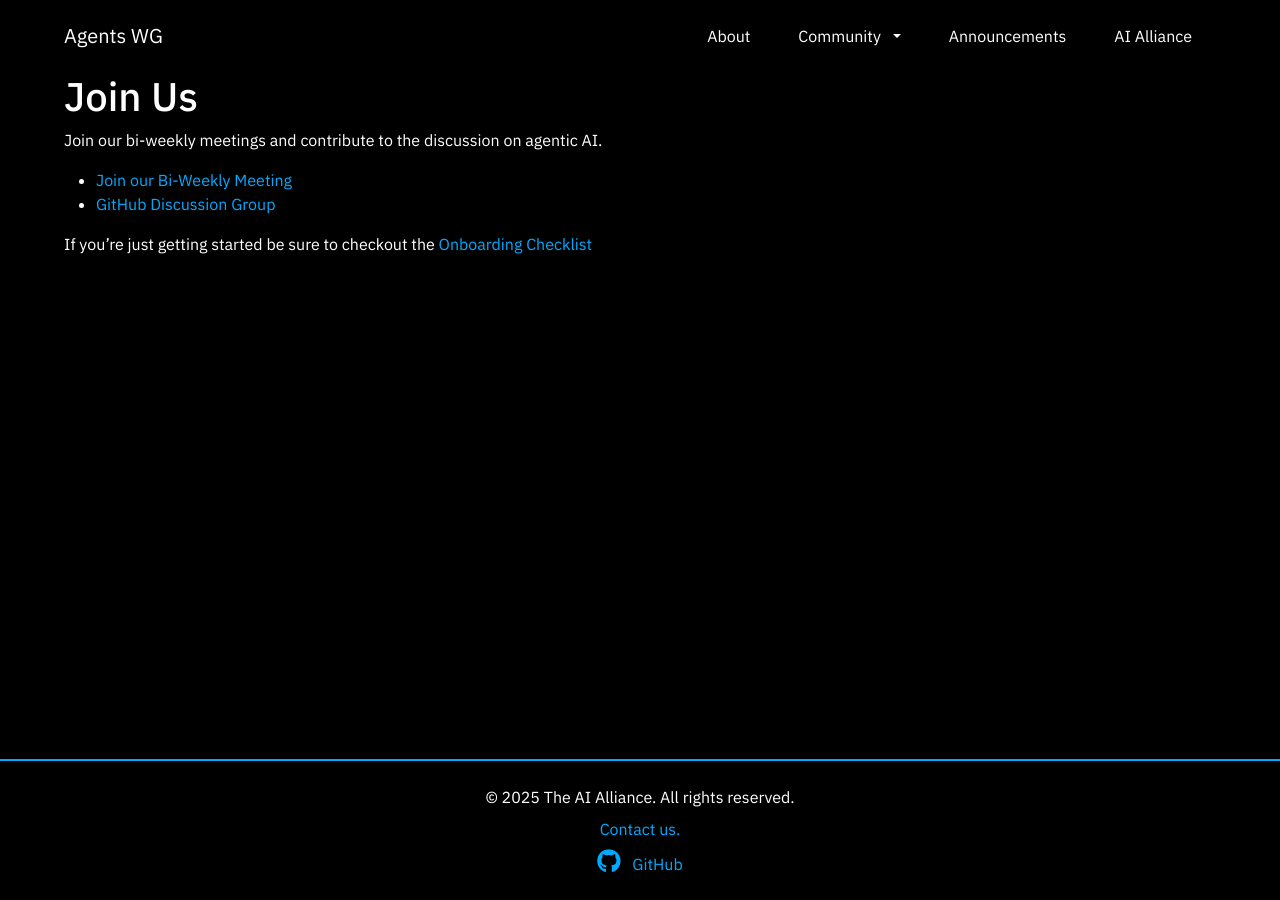
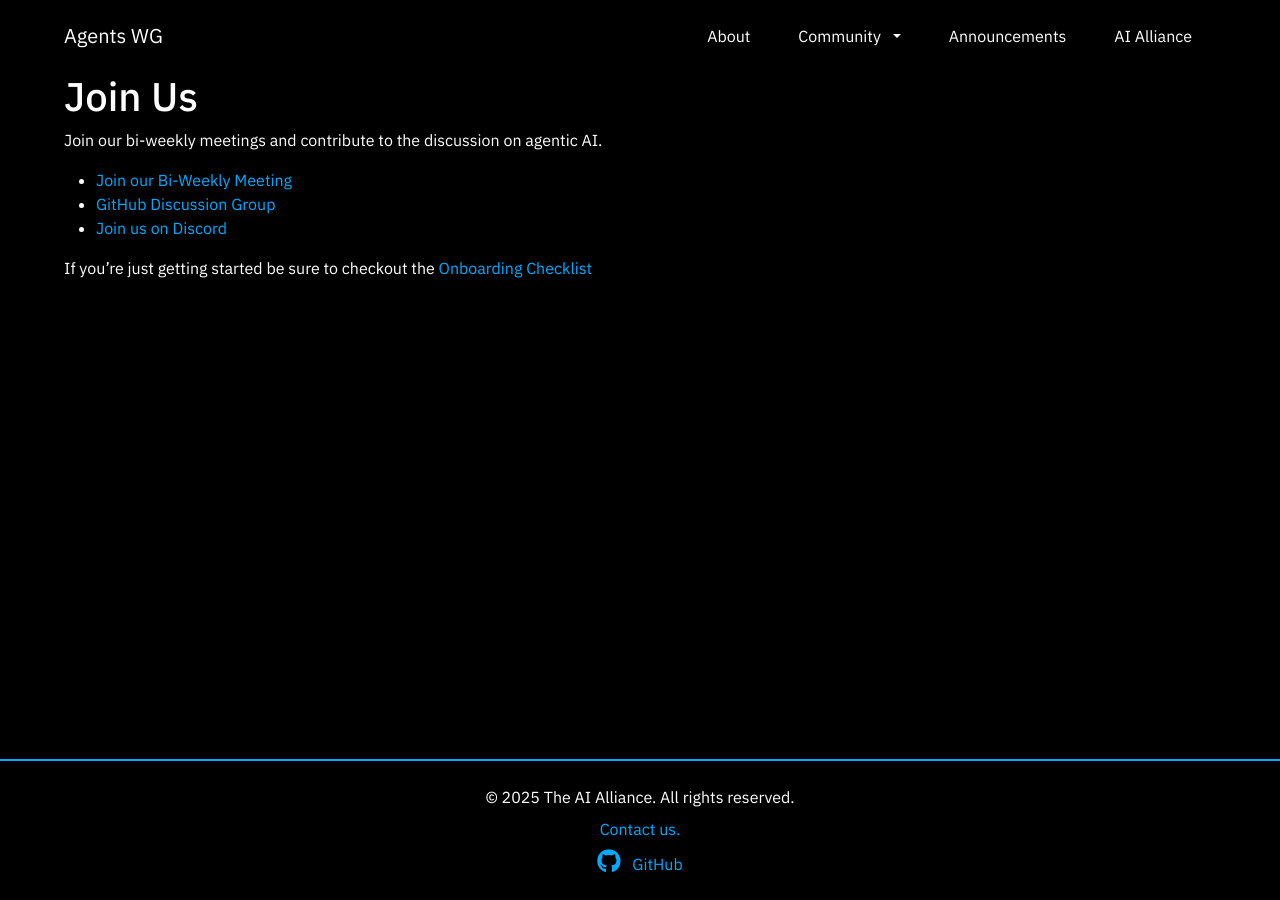
Before and after one commit to The-AI-Alliance/agents-wg, a Jekyll site: the page built from website/join.md, in a window 1280 px wide. Built offline with Jekyll 4.4.1, drawn with Linux system fonts in a browser that asks for light colours.

Commit message:
Add discord link
Signed-off-by: rawkintrevo <trevor.d.grant@gmail.com>

```diff
--- a/website/join.md
+++ b/website/join.md
@@ -7,6 +7,6 @@ Join our bi-weekly meetings and contribute to the discussion on agentic AI.
 
 - [Join our Bi-Weekly Meeting](https://calendar.app.google/c4eKW4zrNiXaue926)
 - [GitHub Discussion Group](https://github.com/The-AI-Alliance/agents-wg/discussions/)
-
+- [Join us on Discord](https://discord.gg/G2Gh3CWugq)
 
 If you're just getting started be sure to checkout the [Onboarding Checklist](https://github.com/The-AI-Alliance/agents-wg/discussions/7)
```
